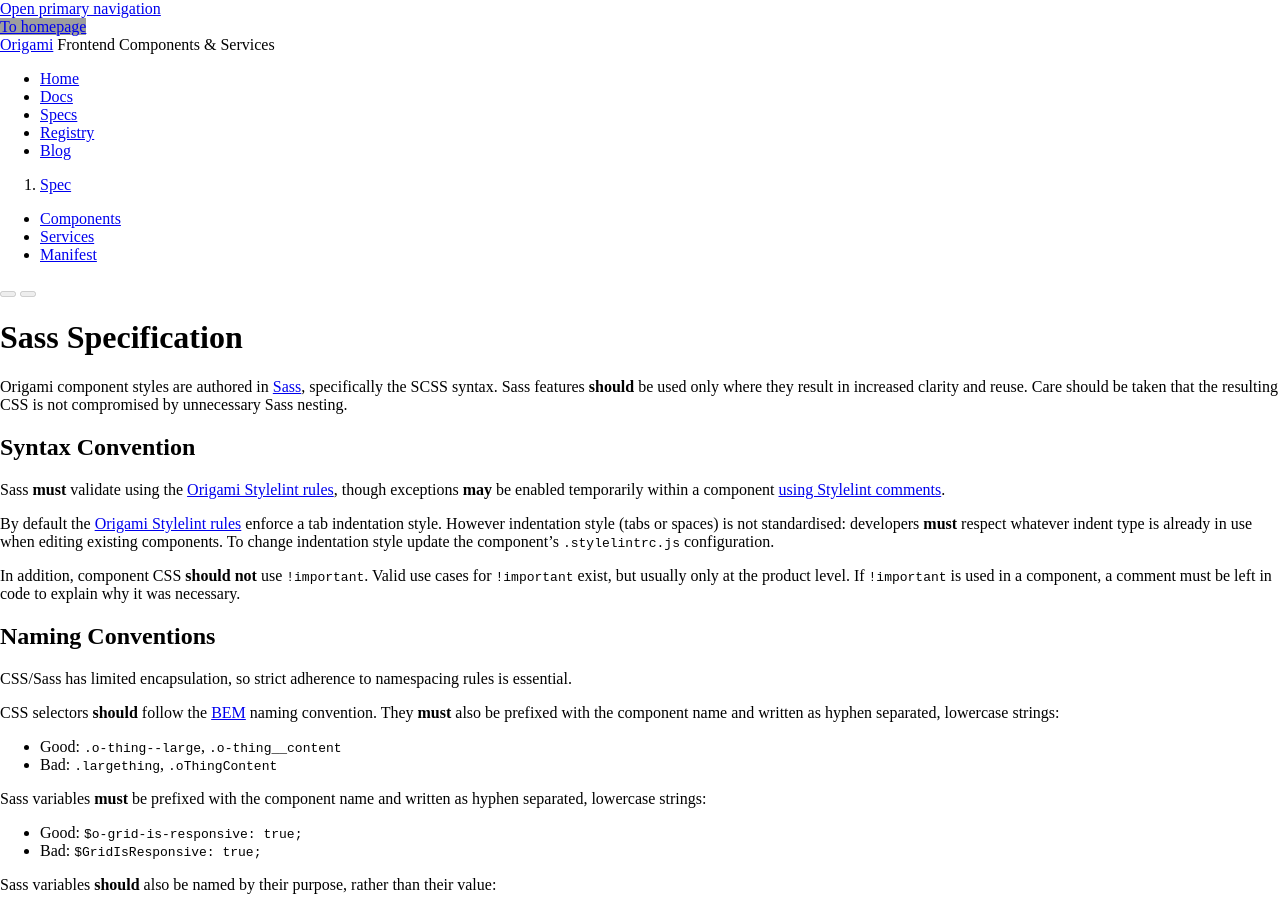
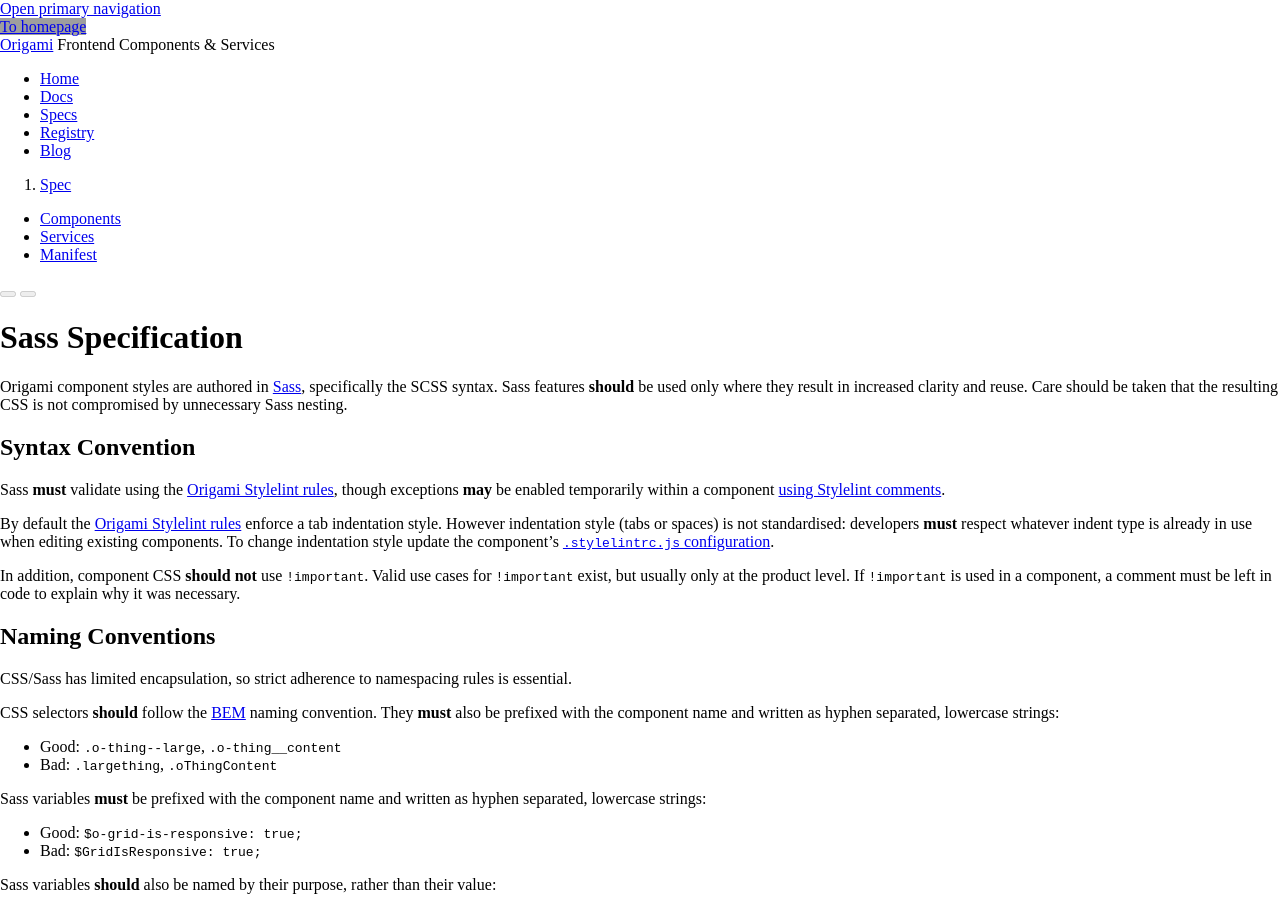
Before and after one commit to Financial-Times/origami-website, a Jekyll site: the page built from _specification-v1/sass.md, in a window 1280 px wide and 900 px high. Built offline with Jekyll 4.4.1, drawn with Linux system fonts in a browser that asks for light colours; a style sheet for code colours, icons or effects is not loaded; part of the change alters nothing that is shown; grey boxes are pictures that could not be loaded.

Commit message:
Update _specification-v1/sass.md
Co-authored-by: chee <chee@snoot.club>

```diff
--- a/_specification-v1/sass.md
+++ b/_specification-v1/sass.md
@@ -21,7 +21,7 @@ Origami component styles are authored in <a href="http://sass-lang.com/" class="
 
 Sass **must** validate using the <a href="https://github.com/Financial-Times/stylelint-config-origami-component" class="o-typography-link--external">Origami Stylelint rules</a>, though exceptions **may** be enabled temporarily within a component <a href="https://stylelint.io/user-guide/rules/comment-empty-line-before#stylelint-commands" class="o-typography-link--external">using Stylelint comments</a>.
 
-By default the <a href="https://github.com/Financial-Times/stylelint-config-origami-component" class="o-typography-link--external">Origami Stylelint rules</a> enforce a tab indentation style. However indentation style (tabs or spaces) is not standardised: developers **must** respect whatever indent type is already in use when editing existing components. To change indentation style update the component's `.stylelintrc.js` configuration.
+By default the <a href="https://github.com/Financial-Times/stylelint-config-origami-component" class="o-typography-link--external">Origami Stylelint rules</a> enforce a tab indentation style. However indentation style (tabs or spaces) is not standardised: developers **must** respect whatever indent type is already in use when editing existing components. To change indentation style update the component's [`.stylelintrc.js` configuration](https://stylelint.io/user-guide/configure).
 
 In addition, component CSS **should not** use `!important`. Valid use cases for `!important` exist, but usually only at the product level. If `!important` is used in a component, a comment must be left in code to explain why it was necessary.
 
```
